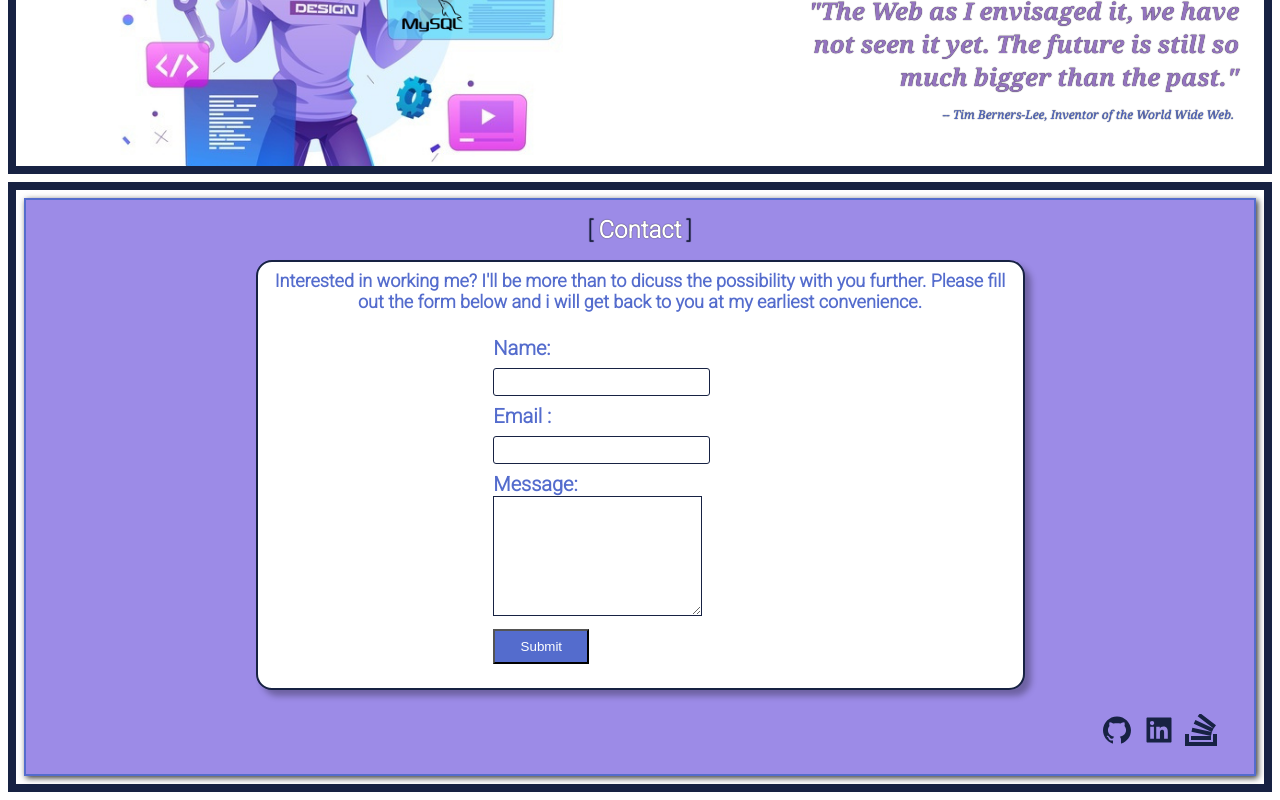
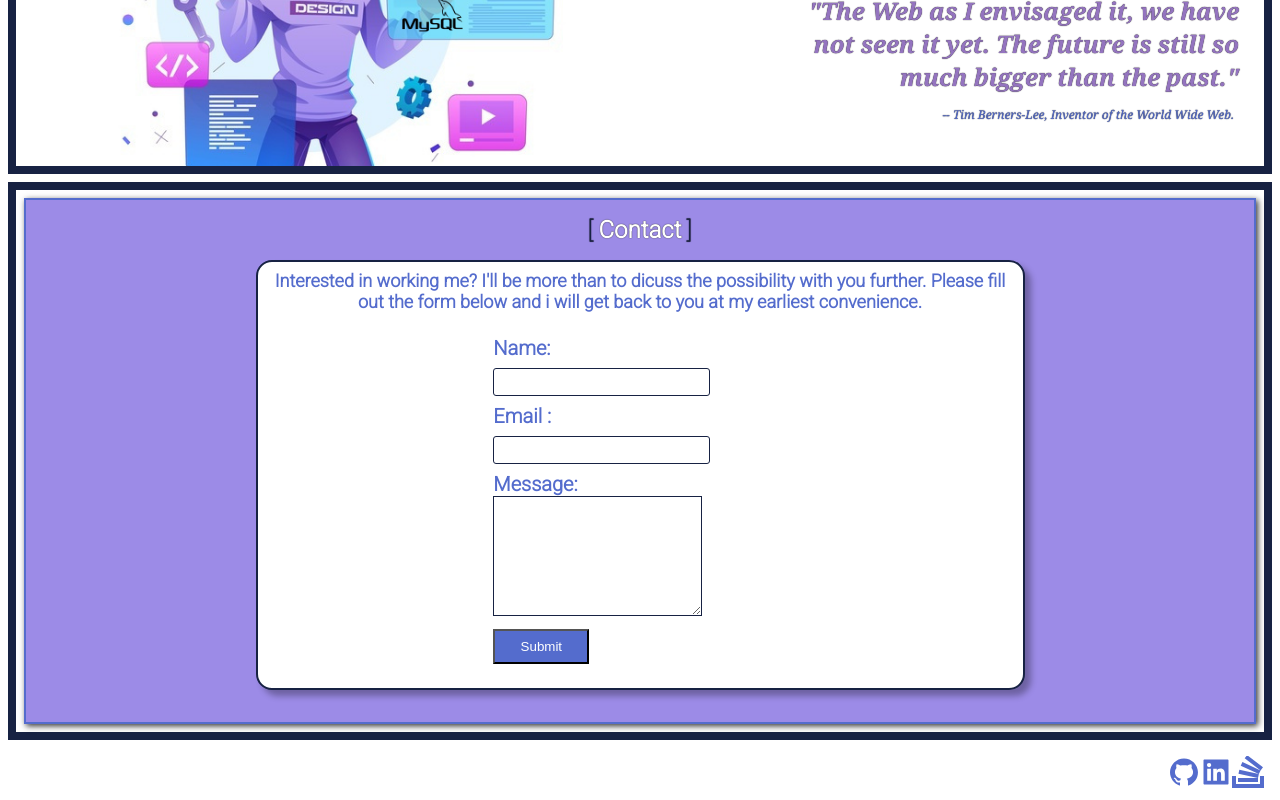
Before and after one commit to lssdavies/daviesDevelops, a React (Create React App) app: page /contact in a window 1280 px wide. Shown: the part 314-1114 px from the top of the page. Built offline with nearby package versions, Linux system fonts and the light colour scheme; a web font is replaced by a local one.

Commit message:
resolved issue with footer implemetation breaking app

```diff
--- a/src/App.js
+++ b/src/App.js
@@ -7,6 +7,7 @@ import About from "./components/About";
 import Portfolio from "./components/Portfolio";
 import Contact from "./components/Contact";
 import Resume from "./components/Resume";
+import Footer from "./components/Footer";
 
 
 
@@ -23,6 +24,7 @@ const App = () => {
           <Route path="/contact" element={<Contact />} />
           <Route path="/resume" element={<Resume />} />
         </Routes>
+        <Footer />
       </Router>
     </>
   );
--- a/src/components/About/index.js
+++ b/src/components/About/index.js
@@ -1,8 +1,5 @@
 import React from "react";
 import { Link } from "react-router-dom";
-import { AiFillGithub, AiFillLinkedin } from "react-icons/ai";
-import { ImStackoverflow } from "react-icons/im";
-import { IconContext } from "react-icons";
 
 function About() {
   return (
@@ -30,40 +27,41 @@ function About() {
             </span>
           </p>
         </main>
-        <div className="footer">
-          <IconContext.Provider value={{ size: "2rem", color: "#FFF" }}>
-            <a
-              href="https://github.com/lssdavies"
-              target="_blank"
-              rel="noreferrer noopener"
-            >
-              <span>
-                <AiFillGithub />
-              </span>
-            </a>
-            <a
-              href="https://www.linkedin.com/in/larry-davies-6a95b2221/"
-              target="_blank"
-              rel="noreferrer noopener"
-            >
-              <span>
-                <AiFillLinkedin />
-              </span>
-            </a>
-            <a
-              href="https://stackoverflow.com/users/16962636/lssdavies"
-              target="_blank"
-              rel="noreferrer noopener"
-            >
-              <span>
-                <ImStackoverflow />
-              </span>
-            </a>
-          </IconContext.Provider>
-        </div>
-      </div>
+       </div>
     </>
   );
 }
 
 export default About;
+
+//<div className="footer">
+//           <IconContext.Provider value={{ size: "2rem", color: "#FFF" }}>
+//             <a
+//               href="https://github.com/lssdavies"
+//               target="_blank"
+//               rel="noreferrer noopener"
+//             >
+//               <span>
+//                 <AiFillGithub />
+//               </span>
+//             </a>
+//             <a
+//               href="https://www.linkedin.com/in/larry-davies-6a95b2221/"
+//               target="_blank"
+//               rel="noreferrer noopener"
+//             >
+//               <span>
+//                 <AiFillLinkedin />
+//               </span>
+//             </a>
+//             <a
+//               href="https://stackoverflow.com/users/16962636/lssdavies"
+//               target="_blank"
+//               rel="noreferrer noopener"
+//             >
+//               <span>
+//                 <ImStackoverflow />
+//               </span>
+//             </a>
+//           </IconContext.Provider>
+//         </div>
--- a/src/components/Contact/index.js
+++ b/src/components/Contact/index.js
@@ -1,9 +1,6 @@
 import React, { useState } from "react";
 //importing the helper of function to validate email
 import { validateEmail } from "../../assets/utils/helpers";
-import { AiFillGithub, AiFillLinkedin } from "react-icons/ai";
-import { ImStackoverflow } from "react-icons/im";
-import { IconContext } from "react-icons";
 
 function Contact() {
   /*Hook to manage the form data and initialize the values of the state. formState will have three key-value pairs to represent the three user inputs: name, email, and message*/
@@ -111,37 +108,6 @@ function Contact() {
                 </div>
               </div>
             </div>
-            <IconContext.Provider value={{ size: "2rem", color: "#172243" }}>
-              <div className="footer">
-                <a
-                  href="https://github.com/lssdavies"
-                  target="_blank"
-                  rel="noreferrer noopener"
-                >
-                  <span>
-                    <AiFillGithub />
-                  </span>
-                </a>
-                <a
-                  href="https://www.linkedin.com/in/larry-davies-6a95b2221/"
-                  target="_blank"
-                  rel="noreferrer noopener"
-                >
-                  <span>
-                    <AiFillLinkedin />
-                  </span>
-                </a>
-                <a
-                  href="https://stackoverflow.com/users/16962636/lssdavies"
-                  target="_blank"
-                  rel="noreferrer noopener"
-                >
-                  <span>
-                    <ImStackoverflow />
-                  </span>
-                </a>
-              </div>
-            </IconContext.Provider>
           </div>
         </section>
       </div>
--- a/src/components/Footer/index.js
+++ b/src/components/Footer/index.js
@@ -8,22 +8,29 @@ function Footer() {
   return (
     <>
       <IconContext.Provider value={{ size: "2rem", padding: "1rem" }}>
-        <div className="contentContainer">
         <div className="footer">
           <div>
-              <Link to="">
+            <Link
+              to="https://github.com/lssdavies"
+              target="_blank"
+              rel="noreferrer noopener"
+            >
               <AiFillGithub />
             </Link>
-              <Link to="">
+            <Link
+              to="https://www.linkedin.com/in/larry-davies-6a95b2221/"
+              target="_blank"
+              rel="noreferrer noopener"
+            >
               <AiFillLinkedin />
             </Link>
-              <Link>
+            <Link
+              to="https://stackoverflow.com/users/16962636/lssdavies"
+              target="_blank"
+              rel="noreferrer noopener"
+            >
               <ImStackoverflow />
             </Link>
-            </div>
-            <div>
-              <footerLogo />
-            </div>
           </div>
         </div>
       </IconContext.Provider>
--- a/src/components/Portfolio/index.js
+++ b/src/components/Portfolio/index.js
@@ -1,7 +1,5 @@
 import React from "react";
-import { AiFillGithub, AiFillLinkedin } from "react-icons/ai";
-import { ImStackoverflow } from "react-icons/im";
-import { IconContext } from "react-icons";
+import { AiFillGithub} from "react-icons/ai";
 import { projects } from './projects';
 
 function Portfolio() {
@@ -53,37 +51,6 @@ function Portfolio() {
                 );
               })}
             </div>
-            <div className="footer">
-              <IconContext.Provider value={{ size: "2rem", color: "#172243" }}>
-                <a
-                  href="https://github.com/lssdavies"
-                  target="_blank"
-                  rel="noreferrer noopener"
-                >
-                  <span>
-                    <AiFillGithub />
-                  </span>
-                </a>
-                <a
-                  href="https://www.linkedin.com/in/larry-davies-6a95b2221/"
-                  target="_blank"
-                  rel="noreferrer noopener"
-                >
-                  <span>
-                    <AiFillLinkedin />
-                  </span>
-                </a>
-                <a
-                  href="https://stackoverflow.com/users/16962636/lssdavies"
-                  target="_blank"
-                  rel="noreferrer noopener"
-                >
-                  <span>
-                    <ImStackoverflow />
-                  </span>
-                </a>
-              </IconContext.Provider>
-            </div>
           </div>
         </section>
       </div>
--- a/src/components/Resume/index.js
+++ b/src/components/Resume/index.js
@@ -1,8 +1,6 @@
 import React from "react";
 import { Link } from 'react-router-dom';
-import { AiFillGithub, AiFillLinkedin, AiFillFilePdf } from "react-icons/ai";
-import { ImStackoverflow } from "react-icons/im";
-import { IconContext } from "react-icons";
+import { AiFillFilePdf } from "react-icons/ai";
 import file from "./resume.pdf";
 
 function Resume() {
@@ -33,37 +31,6 @@ function Resume() {
                 </div>
               </div>
             </div>
-            <div className="footer">
-              <IconContext.Provider value={{ size: "2rem", color: "#172243" }}>
-                <a
-                  href="https://github.com/lssdavies"
-                  target="_blank"
-                  rel="noreferrer noopener"
-                >
-                  <span>
-                    <AiFillGithub />
-                  </span>
-                </a>
-                <a
-                  href="https://www.linkedin.com/in/larry-davies-6a95b2221/"
-                  target="_blank"
-                  rel="noreferrer noopener"
-                >
-                  <span>
-                    <AiFillLinkedin />
-                  </span>
-                </a>
-                <a
-                  href="https://stackoverflow.com/users/16962636/lssdavies"
-                  target="_blank"
-                  rel="noreferrer noopener"
-                >
-                  <span>
-                    <ImStackoverflow />
-                  </span>
-                </a>
-              </IconContext.Provider>
-            </div>
           </div>
         </section>
       </div>
```
Lines whose indentation alone changed are shown as unchanged.
